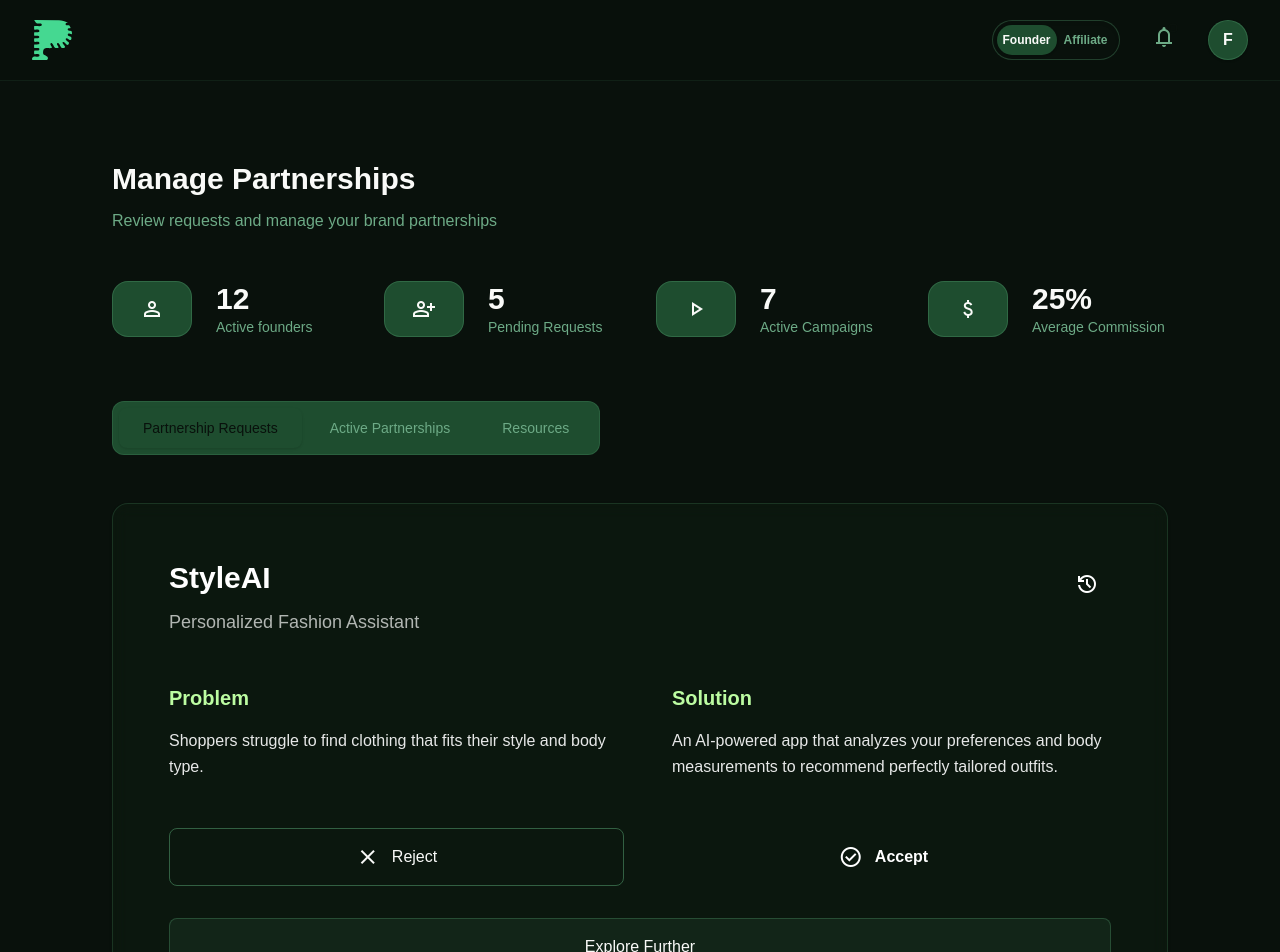
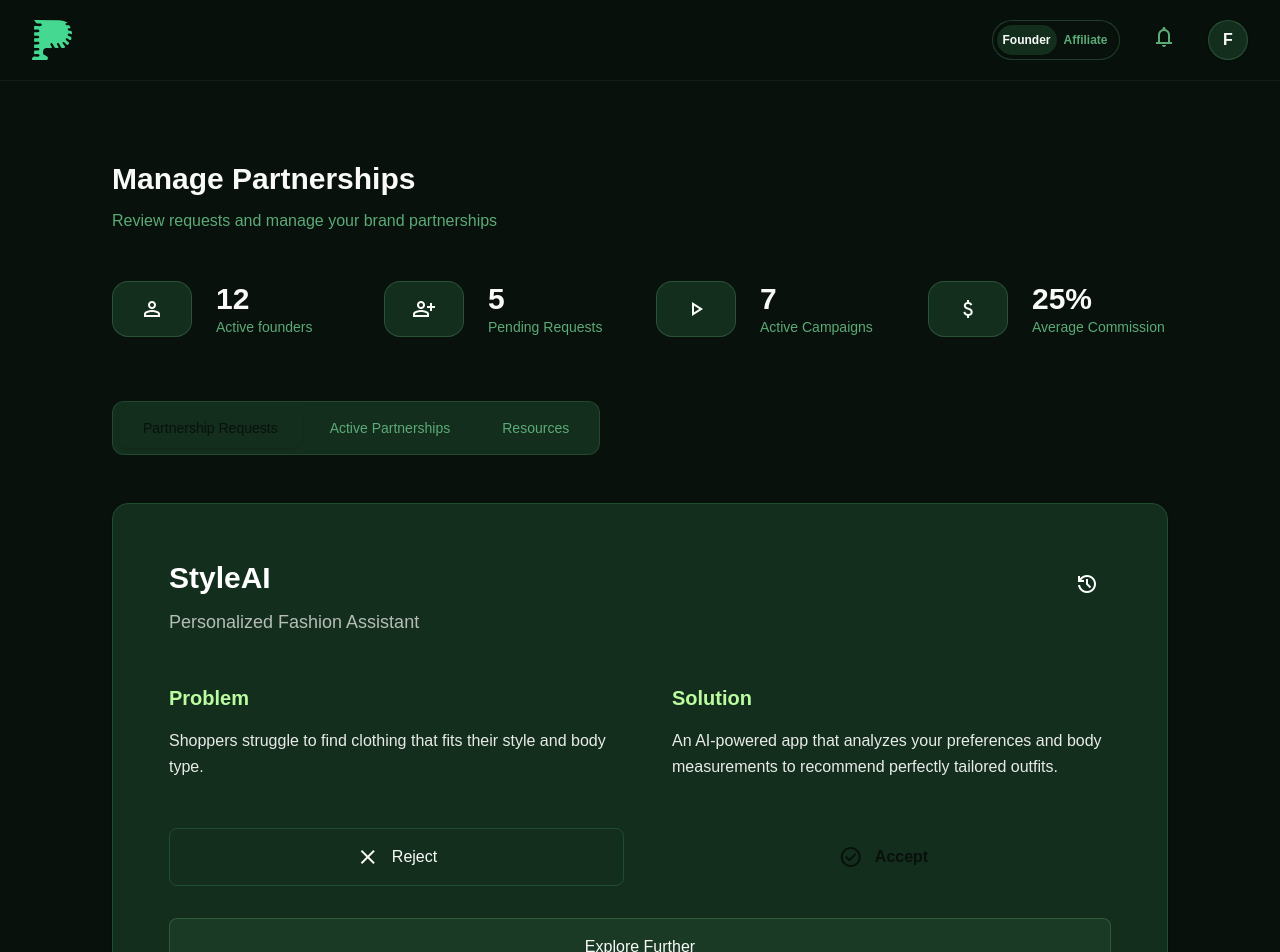
Before and after one commit to 7ossam26/proovd-demo, a Next.js app in the folder proovd-app/: page /affiliate/partnerships/requests in a window 1280 px wide. Shown: the top 952 px of the page. Built offline with nearby package versions, Linux system fonts and the light colour scheme; a web font is replaced by a local one.

Commit message:
emhance color 1

```diff
--- a/proovd-app/src/app/affiliate/partnerships/active/page.js
+++ b/proovd-app/src/app/affiliate/partnerships/active/page.js
@@ -71,7 +71,7 @@ export default function ActivePartnershipsPage() {
       {activePartnerships.map((partner) => (
         <div
           key={partner.id}
-          className="bg-brand-surface rounded-2xl shadow-lg border border-brand-surface-light/20 p-6 md:p-8 relative overflow-hidden group">
+          className="bg-brand-surface rounded-2xl shadow-lg border border-brand-border p-6 md:p-8 relative overflow-hidden group">
           <div className="absolute top-0 left-0 w-full h-1 bg-gradient-to-r from-brand-primary to-brand-secondary opacity-50" />
           <div className="flex flex-col md:flex-row gap-8 relative z-10">
             <div className="flex-shrink-0 mx-auto md:mx-0">
--- a/proovd-app/src/app/affiliate/partnerships/requests/page.js
+++ b/proovd-app/src/app/affiliate/partnerships/requests/page.js
@@ -85,7 +85,7 @@ function RequestCard({ request, onOpenDetail }) {
   }
 
   return (
-    <div className="bg-brand-surface/10 backdrop-blur-sm rounded-2xl p-10 lg:p-14 shadow-sm border border-brand-surface-light/20">
+    <div className="bg-brand-surface rounded-2xl p-10 lg:p-14 shadow-sm border border-brand-border">
       <div className="flex justify-between items-start mb-12">
         <div>
           <h2 className="text-3xl font-bold mb-3 text-white">{request.name}</h2>
@@ -122,11 +122,11 @@ function RequestCard({ request, onOpenDetail }) {
       )}
 
       <div className="grid grid-cols-1 md:grid-cols-2 gap-8 mb-8">
-        <button className="w-full py-4 border border-brand-surface-light/50 rounded-lg text-base font-medium text-brand-text hover:bg-brand-surface transition-colors flex items-center justify-center gap-3">
+        <button className="w-full py-4 border border-brand-border rounded-lg text-base font-medium text-brand-text hover:bg-brand-surface-light/10 transition-colors flex items-center justify-center gap-3">
           <span className="material-symbols-outlined text-lg">close</span>{" "}
           Reject
         </button>
-        <button className="w-full py-4 bg-brand-primary rounded-lg text-base font-bold text-white hover:opacity-90 transition-opacity flex items-center justify-center gap-3">
+        <button className="w-full py-4 bg-brand-primary rounded-lg text-base font-bold text-brand-bg hover:opacity-90 transition-opacity flex items-center justify-center gap-3">
           <span className="material-symbols-outlined text-lg">
             check_circle
           </span>{" "}
--- a/proovd-app/src/app/founder/campaigns/progress/page.js
+++ b/proovd-app/src/app/founder/campaigns/progress/page.js
@@ -109,7 +109,7 @@ export default function CampaignProgressPage() {
                     cy="64"
                     fill="transparent"
                     r="56"
-                    stroke="#1E4D2F"
+                    stroke="var(--color-brand-surface)"
                     strokeWidth="8"
                   />
                   <circle
@@ -201,9 +201,8 @@ export default function CampaignProgressPage() {
               ].map((affiliate, idx) => (
                 <div
                   key={idx}
-                  className={`grid grid-cols-12 gap-4 items-center ${
-                    idx > 0 ? "border-t border-brand-secondary/30 pt-4" : ""
-                  }`}>
+                  className={`grid grid-cols-12 gap-4 items-center ${idx > 0 ? "border-t border-brand-secondary/30 pt-4" : ""
+                    }`}>
                   <div className="col-span-4">
                     <div className="font-medium text-sm text-white">
                       {affiliate.name}
@@ -211,11 +210,10 @@ export default function CampaignProgressPage() {
                     <div className="text-xs text-gray-400 mt-0.5">
                       {affiliate.clicks} clicks{" "}
                       <span
-                        className={`ml-1 ${
-                          affiliate.clicksGrowth.startsWith("-")
+                        className={`ml-1 ${affiliate.clicksGrowth.startsWith("-")
                             ? "text-gray-500"
                             : "text-brand-primary"
-                        }`}>
+                          }`}>
                         {affiliate.clicksGrowth.startsWith("-") ? "↓" : "↑"}{" "}
                         {affiliate.clicksGrowth.replace("-", "")}
                       </span>
@@ -236,11 +234,10 @@ export default function CampaignProgressPage() {
                       {affiliate.pledges} pledges
                     </div>
                     <div
-                      className={`text-xs ${
-                        affiliate.pledgesGrowth.startsWith("-")
+                      className={`text-xs ${affiliate.pledgesGrowth.startsWith("-")
                           ? "text-gray-500"
                           : "text-brand-primary"
-                      }`}>
+                        }`}>
                       {affiliate.pledgesGrowth.startsWith("-") ? "↓" : "↑"}{" "}
                       {affiliate.pledgesGrowth.replace("-", "")}
                     </div>
@@ -350,7 +347,7 @@ export default function CampaignProgressPage() {
         </div>
         <div className="bg-brand-surface/50 border border-brand-secondary/30 rounded-2xl p-6 mb-6">
           <input
-            className="w-full bg-[#09110C] border border-brand-secondary rounded-lg px-4 py-3 text-sm text-gray-300 placeholder-gray-600 focus:ring-1 focus:ring-brand-primary focus:border-brand-primary outline-none mb-6"
+            className="w-full bg-brand-bg border border-brand-secondary rounded-lg px-4 py-3 text-sm text-gray-300 placeholder-gray-600 focus:ring-1 focus:ring-brand-primary focus:border-brand-primary outline-none mb-6"
             placeholder="Search Customers"
             type="text"
           />
--- a/proovd-app/src/app/founder/dashboard/page.js
+++ b/proovd-app/src/app/founder/dashboard/page.js
@@ -65,13 +65,13 @@ export default function FounderDashboard() {
               className={cn(
                 "relative px-4 py-2 text-sm font-medium rounded-lg transition-all z-10",
                 activeTab === tab.id
-                  ? "text-brand-bg bg-brand-text"
+                  ? "text-brand-bg bg-brand-primary"
                   : "text-brand-text-muted hover:text-brand-text"
               )}>
               {activeTab === tab.id && (
                 <motion.div
                   layoutId="activeTab"
-                  className="absolute inset-0 bg-brand-text rounded-lg shadow-sm -z-10"
+                  className="absolute inset-0 bg-brand-primary rounded-lg shadow-sm -z-10"
                   transition={{ type: "spring", bounce: 0.2, duration: 0.6 }}
                 />
               )}
--- a/proovd-app/src/app/globals.css
+++ b/proovd-app/src/app/globals.css
@@ -7,12 +7,13 @@
   /* Brand Colors */
   --color-brand: #45d891;
   --color-brand-bg: #09110c;
-  --color-brand-surface: #1e4d2f;
+  --color-brand-surface: #142E1D;
   --color-brand-surface-light: #5baa77;
   --color-brand-highlight: #bcfca1;
   --color-brand-accent: #c8fcff;
   --color-brand-text: #f9faf8;
-  --color-brand-text-muted: #6daa86;
+  --color-brand-text-muted: #5BAA77;
+  --color-brand-border: #1E4D2F;
 }
 
 @theme inline {
@@ -27,6 +28,7 @@
   --color-brand-accent: var(--color-brand-accent);
   --color-brand-text: var(--color-brand-text);
   --color-brand-text-muted: var(--color-brand-text-muted);
+  --color-brand-border: var(--color-brand-border);
 
   --font-display: "Satoshi", sans-serif;
   --font-sans: "Satoshi", sans-serif;
@@ -50,3 +52,14 @@ body {
 .bg-gradient-brand {
   background: linear-gradient(to right, #45d891 2%, #24724d 100%);
 }
+
+/* Hide scrollbar/spin buttons for number inputs */
+input[type="number"]::-webkit-inner-spin-button,
+input[type="number"]::-webkit-outer-spin-button {
+  -webkit-appearance: none;
+  margin: 0;
+}
+
+input[type="number"] {
+  -moz-appearance: textfield;
+}
--- a/proovd-app/src/app/onboarding/passcode/page.js
+++ b/proovd-app/src/app/onboarding/passcode/page.js
@@ -98,7 +98,7 @@ export default function PasscodePage() {
                     onChange={(e) => handleChange(i, e.target.value)}
                     onKeyDown={(e) => handleKeyDown(i, e)}
                     placeholder="•"
-                    className="w-14 h-16 sm:w-16 sm:h-20 text-center text-3xl font-bold bg-brand-bg border border-brand-surface-light/50 rounded-xl focus:ring-2 focus:ring-brand-primary focus:border-brand-primary text-brand-primary outline-none transition-all shadow-inner placeholder-brand-secondary"
+                    className="appearance-none w-14 h-16 sm:w-16 sm:h-20 text-center text-3xl font-bold bg-brand-bg border border-brand-surface-light/50 rounded-xl focus:ring-2 focus:ring-brand-primary focus:border-brand-primary text-brand-primary outline-none transition-all shadow-inner placeholder-brand-secondary"
                   />
                 ))}
               </div>
--- a/proovd-app/src/components/ui/Button.jsx
+++ b/proovd-app/src/components/ui/Button.jsx
@@ -6,7 +6,7 @@ import { motion } from "framer-motion";
 const variants = {
   primary: "bg-brand text-brand-bg hover:opacity-90 shadow-lg shadow-brand/20",
   secondary:
-    "bg-brand-surface text-brand-text hover:bg-brand-surface-light border border-brand-surface-light/30",
+    "bg-brand-surface text-brand-text hover:bg-brand-surface-light border border-brand-border",
   outline:
     "bg-transparent border border-brand-primary text-brand-primary hover:bg-brand-primary hover:text-brand-bg",
   ghost: "bg-transparent text-brand-text hover:bg-brand-surface/50",
```
Also changed, not shown: 1 other file (tests, documents, lock files or other folders).
